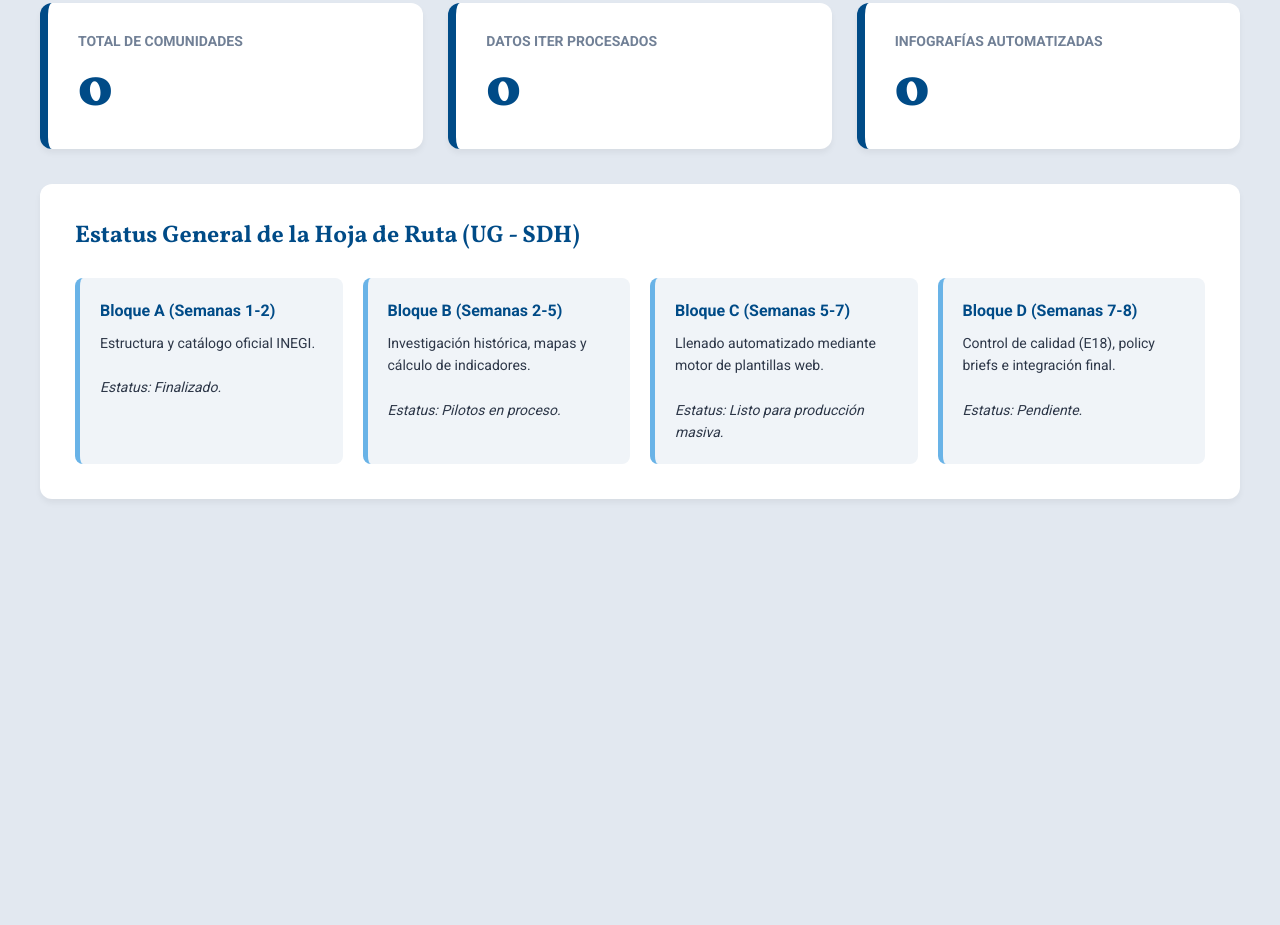
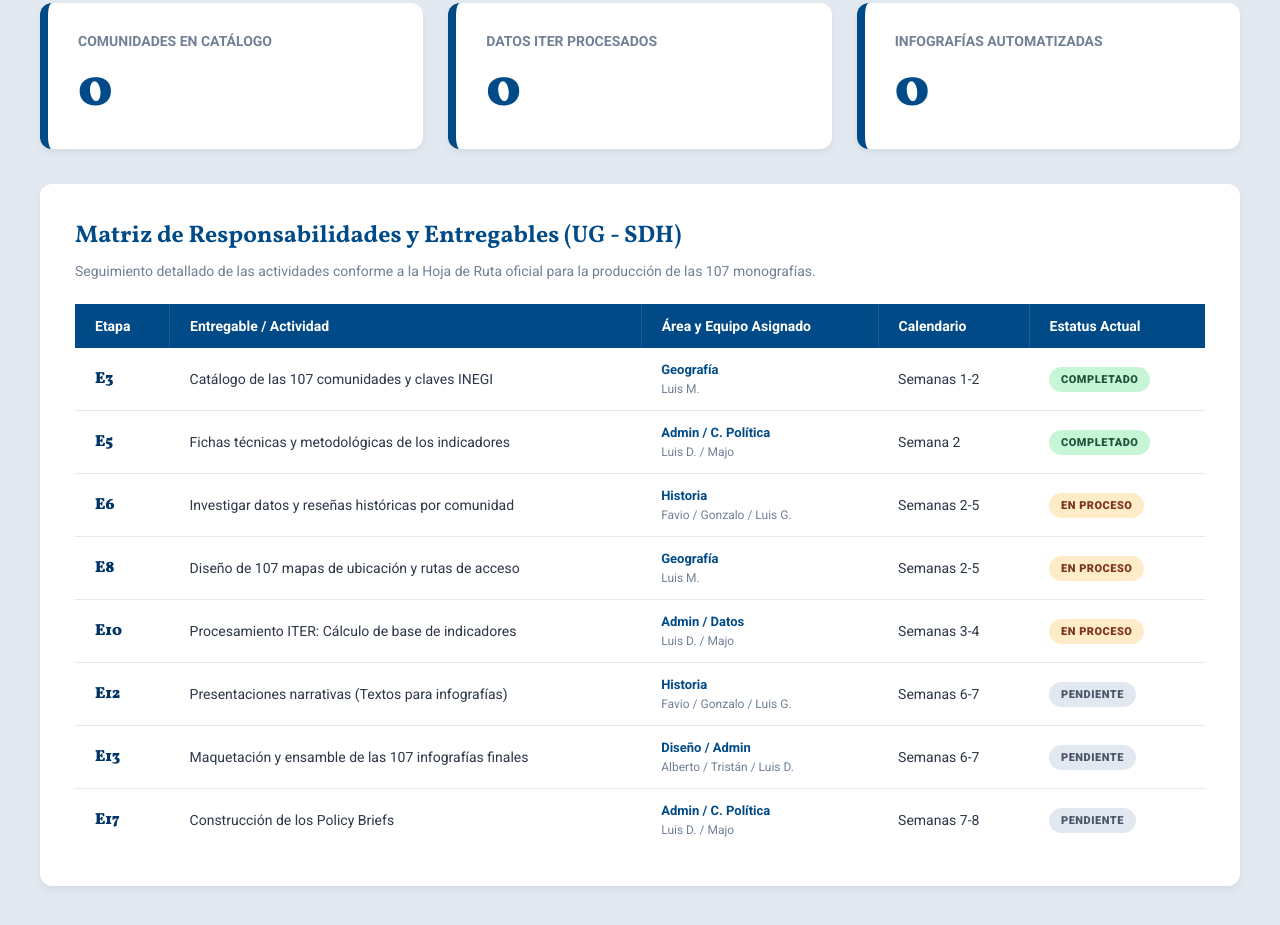
Before and after one commit to LuisUGTO/plataforma-sdh-ug, a plain HTML site: page index.html in a window 1280 px wide. Shown: the part 395-1320 px from the top of the page. Before the commit the page ends 934 px from the top, so only its background shows below. Drawn offline with Linux system fonts and the light colour scheme; no server answers.

Commit message:
Update index.html

```diff
--- a/index.html
+++ b/index.html
@@ -5,9 +5,7 @@
     <meta name="viewport" content="width=device-width, initial-scale=1.0">
     <title id="doc-title">Plataforma SDH - UG | PULSO Q</title>
 
-    <!-- Favicon Oficial del Estado -->
     <link rel="icon" type="image/png" href="assets/Logo.png">
-
     <link rel="preconnect" href="https://fonts.googleapis.com">
     <link rel="preconnect" href="https://fonts.gstatic.com" crossorigin>
     <link href="https://fonts.googleapis.com/css2?family=Roboto:wght@300;400;500;700;900&family=Vollkorn:ital,wght@0,600;0,700;0,900;1,600&display=swap" rel="stylesheet">
@@ -26,7 +24,7 @@
         * { box-sizing: border-box; margin: 0; padding: 0; }
         body { font-family: 'Roboto', sans-serif; background-color: #E2E8F0; color: var(--gris-texto); }
 
-        /* ENCABEZADO INSTITUCIONAL */
+        /* ENCABEZADO */
         header {
             background: linear-gradient(135deg, var(--azul-primario) 0%, var(--azul-secundario) 100%);
             color: var(--blanco);
@@ -37,19 +35,9 @@
             border-bottom: 6px solid var(--azul-claro);
             box-shadow: 0 4px 15px rgba(0,0,0,0.2);
         }
-
         .header-left { display: flex; align-items: center; gap: 25px; }
-
-        /* LOGO GOBIERNO LIMPIO */
-        .header-logo-gob {
-            height: 80px;
-            object-fit: contain;
-            background: transparent;
-            border-radius: 0;
-            filter: drop-shadow(0 2px 4px rgba(0,0,0,0.3));
-        }
+        .header-logo-gob { height: 80px; object-fit: contain; filter: drop-shadow(0 2px 4px rgba(0,0,0,0.3)); }
         .header-logo-pulso { height: 70px; object-fit: contain; background: rgba(255,255,255,0.05); padding: 8px; border-radius: 12px; backdrop-filter: blur(4px);}
-
         .header-titles h1 { font-family: 'Vollkorn', serif; font-size: 26px; font-weight: 900; margin-bottom: 4px; text-shadow: 0 2px 4px rgba(0,0,0,0.2);}
         .header-titles p { font-size: 14px; color: var(--azul-claro); font-weight: 500; }
         .header-right { display: flex; align-items: center; gap: 20px; text-align: right; }
@@ -66,38 +54,45 @@
         .view-container.active { display: block; }
         #loader { text-align: center; padding: 80px; font-size: 20px; font-weight: bold; color: var(--azul-primario); }
 
-        /* =========================================
-           VISTA 1: TABLERO GERENCIAL RESTAURADO
-           ========================================= */
+        /* TABLERO Y MÉTRICAS */
         .metrics-grid { display: grid; grid-template-columns: repeat(3, 1fr); gap: 25px; margin-bottom: 35px; }
         .metric-card { background: var(--blanco); padding: 30px; border-radius: 12px; border-left: 8px solid var(--azul-primario); box-shadow: 0 4px 6px rgba(0,0,0,0.05); }
         .metric-card h3 { font-size: 14px; color: var(--gris-sub); text-transform: uppercase; margin-bottom: 15px; font-weight: 700;}
         .metric-card .number { font-size: 55px; font-weight: 900; color: var(--azul-primario); font-family: 'Vollkorn', serif; line-height: 1;}
 
+        /* MATRIZ DE HOJA DE RUTA */
         .roadmap-panel { background: var(--blanco); padding: 35px; border-radius: 12px; box-shadow: 0 4px 6px rgba(0,0,0,0.05); }
-        .roadmap-panel h2 { font-family: 'Vollkorn', serif; color: var(--azul-primario); margin-bottom: 25px; font-size: 24px;}
-        .stage-box { display: grid; grid-template-columns: repeat(4, 1fr); gap: 20px; }
-        .stage-item { background: var(--azul-fondo); padding: 20px; border-radius: 8px; border-left: 5px solid var(--azul-claro); font-size: 14px; line-height: 1.6;}
-        .stage-item strong { display: block; font-size: 16px; color: var(--azul-primario); margin-bottom: 8px;}
+        .roadmap-panel h2 { font-family: 'Vollkorn', serif; color: var(--azul-primario); margin-bottom: 10px; font-size: 24px;}
+        .roadmap-panel p { color: var(--gris-sub); margin-bottom: 25px; font-size: 14px; }
 
-        /* =========================================
-           VISTA 2: INFOGRAFÍA
-           ========================================= */
+        .table-responsive { overflow-x: auto; }
+        .roadmap-table { width: 100%; border-collapse: collapse; text-align: left; font-size: 14px; }
+        .roadmap-table th { background: var(--azul-primario); color: var(--blanco); padding: 14px 20px; font-weight: 700; border-right: 1px solid rgba(255,255,255,0.1); }
+        .roadmap-table th:last-child { border-right: none; }
+        .roadmap-table td { padding: 14px 20px; border-bottom: 1px solid #E2E8F0; vertical-align: middle; }
+        .roadmap-table tr:hover { background: #F8FAFC; }
+        .roadmap-table tr:last-child td { border-bottom: none; }
+
+        .cve-etapa { font-weight: 900; color: var(--azul-secundario); font-family: 'Vollkorn', serif; font-size: 16px;}
+        .area-tag { font-weight: 700; color: var(--azul-primario); display: block; margin-bottom: 3px; font-size: 13px;}
+        .nombres-tag { font-size: 12px; color: var(--gris-sub); }
+
+        /* SEMÁFOROS DE ESTATUS */
+        .badge-status { padding: 6px 12px; border-radius: 20px; font-size: 11px; font-weight: 900; text-transform: uppercase; letter-spacing: 0.5px; display: inline-block;}
+        .bg-ok { background: #C6F6D5; color: #22543D; } /* Verde - Completado */
+        .bg-proc { background: #FEEBC8; color: #7B341E; } /* Naranja - En Proceso */
+        .bg-pend { background: #E2E8F0; color: #4A5568; } /* Gris - Pendiente */
+
+        /* CONTROLES DE INFOGRAFÍA */
         .controls-panel { background: var(--blanco); padding: 25px; border-radius: 12px; margin-bottom: 30px; display: flex; justify-content: space-between; align-items: center; box-shadow: 0 4px 6px rgba(0,0,0,0.05); }
         .search-container { display: flex; flex-direction: column; width: 60%; }
         .search-container label { font-weight: bold; color: var(--azul-primario); margin-bottom: 8px; }
         .search-container input { padding: 12px; font-size: 16px; border-radius: 6px; border: 1px solid #CBD5E1; outline: none; font-weight: 500; }
-
         .btn-export { background: var(--azul-primario); color: var(--blanco); padding: 12px 25px; border: none; font-weight: bold; cursor: pointer; border-radius: 6px; font-size: 15px; transition: 0.2s;}
         .btn-export:hover { background: var(--azul-secundario); transform: translateY(-2px); box-shadow: 0 4px 8px rgba(0,0,0,0.1);}
 
-        /* CONTENEDOR INFOGRAFÍA TIPO HOJA OFICIO/LEGAL */
-        .infografia-sheet {
-            background: #F8FAFC; width: 950px; margin: auto; padding: 40px;
-            box-shadow: 0 15px 35px rgba(0,0,0,0.1); border-radius: 12px;
-            border-top: 15px solid var(--azul-primario);
-        }
-
+        /* DISEÑO DE INFOGRAFÍA TIPO HOJA */
+        .infografia-sheet { background: #F8FAFC; width: 950px; margin: auto; padding: 40px; box-shadow: 0 15px 35px rgba(0,0,0,0.1); border-radius: 12px; border-top: 15px solid var(--azul-primario); }
         .info-header { display: flex; justify-content: space-between; align-items: center; border-bottom: 3px solid var(--azul-claro); padding-bottom: 20px; margin-bottom: 25px; }
         .info-header-text h4 { color: var(--gris-sub); font-size: 15px; text-transform: uppercase; letter-spacing: 1.5px; margin-bottom: 5px;}
         .info-header-text h1 { font-family: 'Vollkorn', serif; font-size: 46px; color: var(--azul-primario); margin: 0 0 10px 0; line-height: 1.1;}
@@ -130,17 +125,13 @@
 
         .info-footer { margin-top: 20px; border-top: 2px solid #CBD5E1; padding-top: 15px; font-size: 11px; color: var(--gris-sub); display: flex; justify-content: space-between; font-weight: 500;}
 
-        /* =========================================
-           REGLA ESTRICTA PARA IMPRESIÓN (1 SOLA PÁGINA)
-           ========================================= */
+        /* AJUSTES PARA IMPRESIÓN PDF PERFECTA */
         @media print {
-            /* Forzamos Tamaño Oficio/Legal para garantizar que quepa */
             @page { size: legal portrait; margin: 0; }
             body { background: white; -webkit-print-color-adjust: exact; print-color-adjust: exact; }
             header, .tabs, .controls-panel, #dashboard { display: none !important; }
             .view-container { padding: 0; margin: 0; }
 
-            /* Escala para que no se desborde */
             .infografia-sheet {
                 box-shadow: none; width: 100%; height: 100%; border-radius: 0;
                 padding: 10mm 15mm; border-top: 15px solid var(--azul-primario);
@@ -169,27 +160,94 @@
     </header>
 
     <div class="tabs no-print">
-        <div class="tab active" onclick="switchTab('dashboard')">1. Tablero de Avance (Hoja de Ruta)</div>
+        <div class="tab active" onclick="switchTab('dashboard')">1. Matriz de Avance (Hoja de Ruta)</div>
         <div class="tab" onclick="switchTab('generador')">2. Generador de Infografías (Modelo SDH)</div>
     </div>
 
     <div id="loader">Conectando con la Base 107 de Google Sheets...</div>
 
-    <!-- VISTA 1: DASHBOARD CON ROADMAP RESTAURADO -->
+    <!-- VISTA 1: DASHBOARD Y MATRIZ GERENCIAL -->
     <div id="dashboard" class="view-container active">
         <div class="metrics-grid">
-            <div class="metric-card"><h3>Total de Comunidades</h3><p class="number" id="dash-tot">0</p></div>
+            <div class="metric-card"><h3>Comunidades en Catálogo</h3><p class="number" id="dash-tot">0</p></div>
             <div class="metric-card"><h3>Datos ITER Procesados</h3><p class="number" id="dash-iter">0</p></div>
             <div class="metric-card"><h3>Infografías Automatizadas</h3><p class="number" id="dash-listas">0</p></div>
         </div>
 
         <div class="roadmap-panel">
-            <h2>Estatus General de la Hoja de Ruta (UG - SDH)</h2>
-            <div class="stage-box">
-                <div class="stage-item"><strong>Bloque A (Semanas 1-2)</strong>Estructura y catálogo oficial INEGI.<br><br><i>Estatus: Finalizado.</i></div>
-                <div class="stage-item"><strong>Bloque B (Semanas 2-5)</strong>Investigación histórica, mapas y cálculo de indicadores.<br><br><i>Estatus: Pilotos en proceso.</i></div>
-                <div class="stage-item"><strong>Bloque C (Semanas 5-7)</strong>Llenado automatizado mediante motor de plantillas web.<br><br><i>Estatus: Listo para producción masiva.</i></div>
-                <div class="stage-item"><strong>Bloque D (Semanas 7-8)</strong>Control de calidad (E18), policy briefs e integración final.<br><br><i>Estatus: Pendiente.</i></div>
+            <h2>Matriz de Responsabilidades y Entregables (UG - SDH)</h2>
+            <p>Seguimiento detallado de las actividades conforme a la Hoja de Ruta oficial para la producción de las 107 monografías.</p>
+
+            <div class="table-responsive">
+                <table class="roadmap-table">
+                    <thead>
+                        <tr>
+                            <th>Etapa</th>
+                            <th>Entregable / Actividad</th>
+                            <th>Área y Equipo Asignado</th>
+                            <th>Calendario</th>
+                            <th>Estatus Actual</th>
+                        </tr>
+                    </thead>
+                    <tbody>
+                        <tr>
+                            <td class="cve-etapa">E3</td>
+                            <td>Catálogo de las 107 comunidades y claves INEGI</td>
+                            <td><span class="area-tag">Geografía</span><span class="nombres-tag">Luis M.</span></td>
+                            <td>Semanas 1-2</td>
+                            <td><span class="badge-status bg-ok">Completado</span></td>
+                        </tr>
+                        <tr>
+                            <td class="cve-etapa">E5</td>
+                            <td>Fichas técnicas y metodológicas de los indicadores</td>
+                            <td><span class="area-tag">Admin / C. Política</span><span class="nombres-tag">Luis D. / Majo</span></td>
+                            <td>Semana 2</td>
+                            <td><span class="badge-status bg-ok">Completado</span></td>
+                        </tr>
+                        <tr>
+                            <td class="cve-etapa">E6</td>
+                            <td>Investigar datos y reseñas históricas por comunidad</td>
+                            <td><span class="area-tag">Historia</span><span class="nombres-tag">Favio / Gonzalo / Luis G.</span></td>
+                            <td>Semanas 2-5</td>
+                            <td><span class="badge-status bg-proc">En Proceso</span></td>
+                        </tr>
+                        <tr>
+                            <td class="cve-etapa">E8</td>
+                            <td>Diseño de 107 mapas de ubicación y rutas de acceso</td>
+                            <td><span class="area-tag">Geografía</span><span class="nombres-tag">Luis M.</span></td>
+                            <td>Semanas 2-5</td>
+                            <td><span class="badge-status bg-proc">En Proceso</span></td>
+                        </tr>
+                        <tr>
+                            <td class="cve-etapa">E10</td>
+                            <td>Procesamiento ITER: Cálculo de base de indicadores</td>
+                            <td><span class="area-tag">Admin / Datos</span><span class="nombres-tag">Luis D. / Majo</span></td>
+                            <td>Semanas 3-4</td>
+                            <td><span class="badge-status bg-proc">En Proceso</span></td>
+                        </tr>
+                        <tr>
+                            <td class="cve-etapa">E12</td>
+                            <td>Presentaciones narrativas (Textos para infografías)</td>
+                            <td><span class="area-tag">Historia</span><span class="nombres-tag">Favio / Gonzalo / Luis G.</span></td>
+                            <td>Semanas 6-7</td>
+                            <td><span class="badge-status bg-pend">Pendiente</span></td>
+                        </tr>
+                        <tr>
+                            <td class="cve-etapa">E13</td>
+                            <td>Maquetación y ensamble de las 107 infografías finales</td>
+                            <td><span class="area-tag">Diseño / Admin</span><span class="nombres-tag">Alberto / Tristán / Luis D.</span></td>
+                            <td>Semanas 6-7</td>
+                            <td><span class="badge-status bg-pend">Pendiente</span></td>
+                        </tr>
+                        <tr>
+                            <td class="cve-etapa">E17</td>
+                            <td>Construcción de los Policy Briefs</td>
+                            <td><span class="area-tag">Admin / C. Política</span><span class="nombres-tag">Luis D. / Majo</span></td>
+                            <td>Semanas 7-8</td>
+                            <td><span class="badge-status bg-pend">Pendiente</span></td>
+                        </tr>
+                    </tbody>
+                </table>
             </div>
         </div>
     </div>
@@ -199,7 +257,8 @@
         <div class="controls-panel no-print">
             <div class="search-container">
                 <label>Buscador Inteligente de Comunidades:</label>
-                <input type="text" id="comunidad-input" list="comunidades-list" placeholder="Haz clic aquí, borra para ver todas o escribe para buscar..." onfocus="this.value=''" onchange="buscarComunidad()">
+                <!-- onfocus limpia la caja temporalmente para desplegar toda la lista -->
+                <input type="text" id="comunidad-input" list="comunidades-list" placeholder="Haz clic, borra o escribe para buscar una comunidad..." onfocus="this.value=''" onchange="buscarComunidad()">
                 <datalist id="comunidades-list"></datalist>
             </div>
             <button class="btn-export" onclick="exportarPDF()">🖨 Exportar Infografía Oficial (PDF)</button>
```
